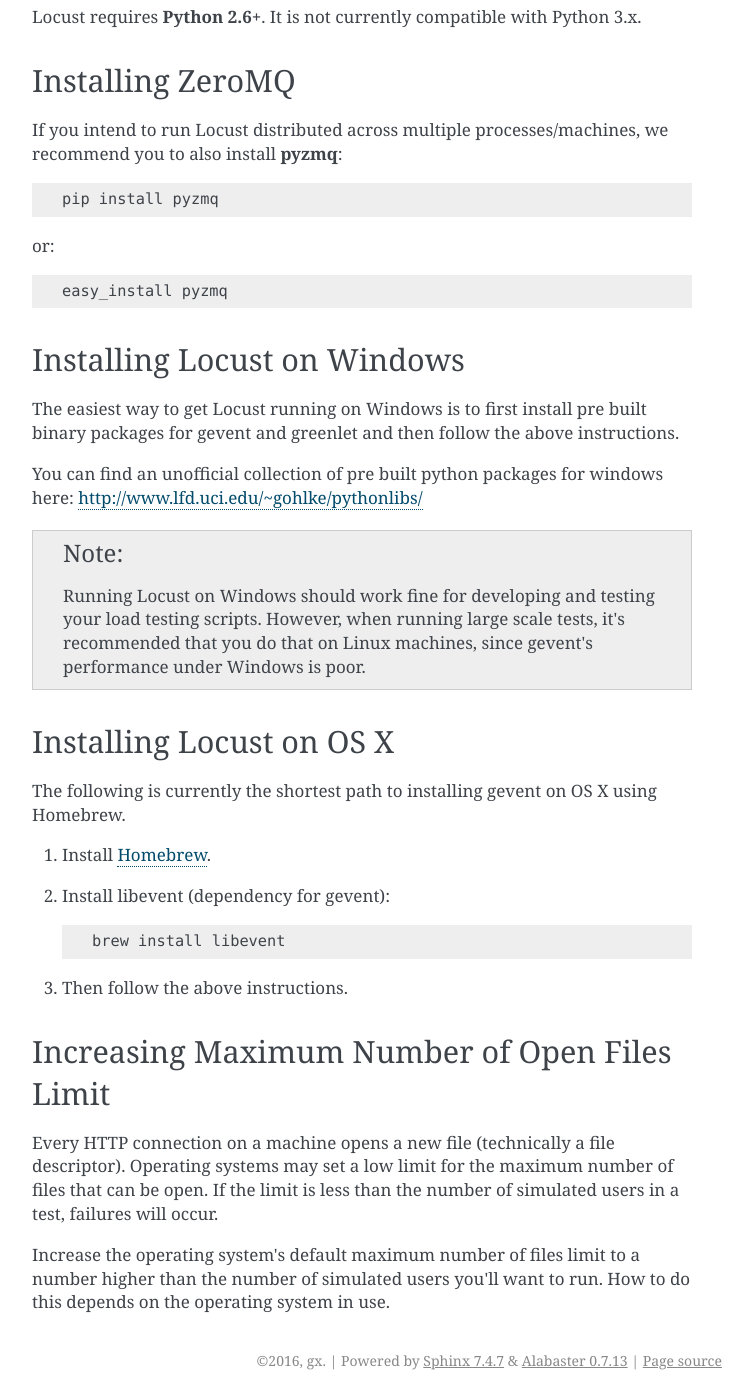
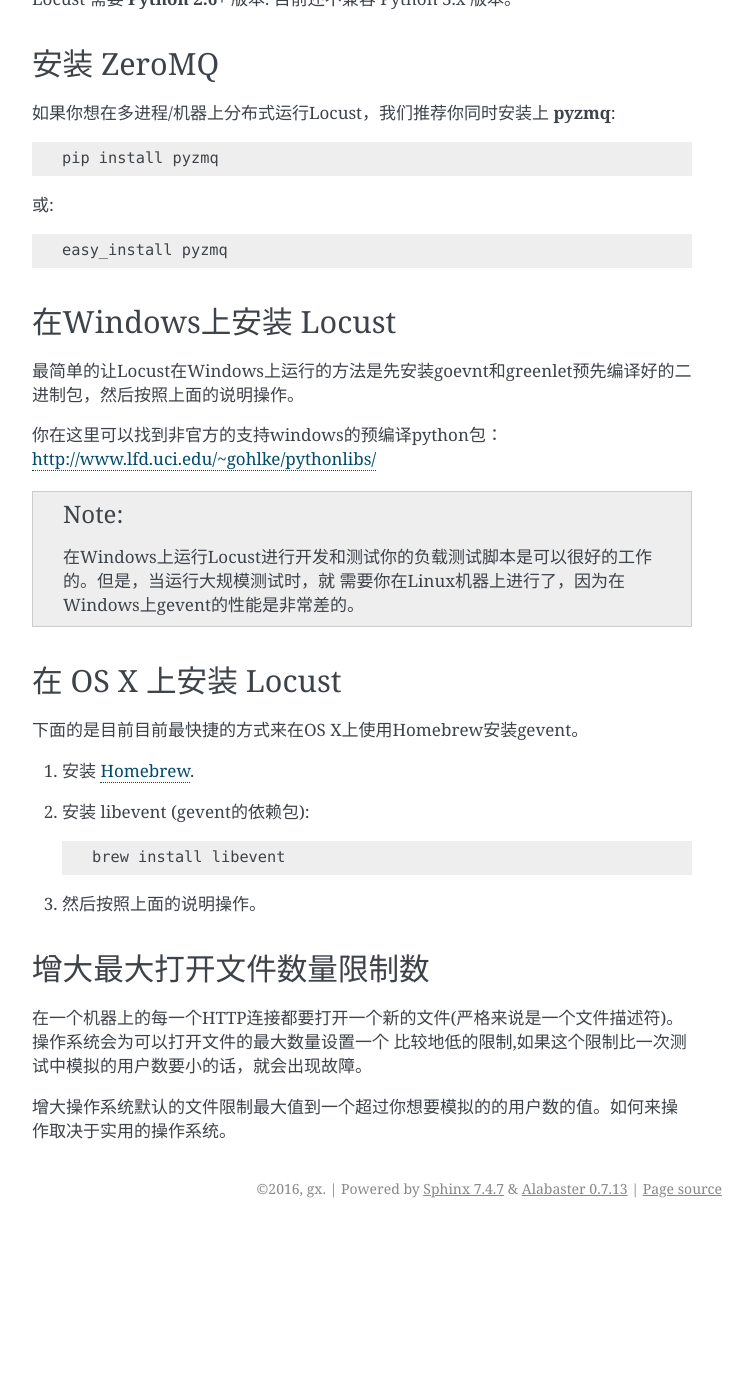
Before and after one commit to guoxu3/lst_trans, a Sphinx documentation site: the page built from doc/installation.rst, in a window 1280 px wide and 1400 px high, scrolled down 533 px. Shown: the whole window, without its empty margins (388-1141 px from the left). Built offline with Sphinx 7.4.7, drawn with Linux system fonts in a browser that asks for light colours; pages that are not in the unit, such as notebooks, are missing from menus; after the commit the page ends 1761 px from its top, so only the background shows below that; some of the changed text lies outside the part shown.

Commit message:
翻译安装部分

```diff
--- a/doc/installation.rst
+++ b/doc/installation.rst
@@ -1,78 +1,71 @@
-Installation
+安装
 ============
 
-Locust is available on PyPI and can be installed through pip or easy_install
+Locust 已经加入PyPI并且可以通过pip或easy_install安装
 
 ::
 
     pip install locustio
 
-or::
+或::
 
     easy_install locustio
 
-When Locust is installed, a **locust** command should be available in your shell (if you're not using
-virtualenv—which you should—make sure your python script directory is on your path).
+当安装好Locust后，你的shell中就有一个 **locust** 命令了(如果你没有使用virtualenv-你可以使用-确保你的python脚本
+目录在你的系统路径中)
 
 To see available options, run::
 
     locust --help
 
 
-Supported Python Versions
+支持的 Python 版本
 -------------------------
 
-Locust requires **Python 2.6+**.  It is not currently compatible with Python 3.x.
+Locust 需要 **Python 2.6+** 版本.  目前还不兼容 Python 3.x 版本。
 
 
-Installing ZeroMQ
+安装 ZeroMQ
 -----------------
 
-If you intend to run Locust distributed across multiple processes/machines, we recommend you to also
-install **pyzmq**::
+如果你想在多进程/机器上分布式运行Locust，我们推荐你同时安装上 **pyzmq**::
 
     pip install pyzmq
 
-or::
+或::
 
     easy_install pyzmq
 
-Installing Locust on Windows
+在Windows上安装 Locust
 ----------------------------
 
-The easiest way to get Locust running on Windows is to first install pre built binary packages for
-gevent and greenlet and then follow the above instructions.
+最简单的让Locust在Windows上运行的方法是先安装goevnt和greenlet预先编译好的二进制包，然后按照上面的说明操作。
 
-You can find an unofficial collection of pre built python packages for windows here:
+你在这里可以找到非官方的支持windows的预编译python包：
 `http://www.lfd.uci.edu/~gohlke/pythonlibs/ <http://www.lfd.uci.edu/~gohlke/pythonlibs/>`_
 
 .. note::
 
-    Running Locust on Windows should work fine for developing and testing your load testing
-    scripts. However, when running large scale tests, it's recommended that you do that on
-    Linux machines, since gevent's performance under Windows is poor.
+    在Windows上运行Locust进行开发和测试你的负载测试脚本是可以很好的工作的。但是，当运行大规模测试时，就
+    需要你在Linux机器上进行了，因为在Windows上gevent的性能是非常差的。
 
 
-Installing Locust on OS X
+在 OS X 上安装 Locust
 -------------------------
 
-The following is currently the shortest path to installing gevent on OS X using Homebrew.
+下面的是目前目前最快捷的方式来在OS X上使用Homebrew安装gevent。
 
-#. Install `Homebrew <http://mxcl.github.com/homebrew/>`_.
-#. Install libevent (dependency for gevent)::
+#. 安装 `Homebrew <http://mxcl.github.com/homebrew/>`_.
+#. 安装 libevent (gevent的依赖包)::
 
     brew install libevent
 
-#. Then follow the above instructions.
+#. 然后按照上面的说明操作。
 
-Increasing Maximum Number of Open Files Limit
+增大最大打开文件数量限制数
 ---------------------------------------------
 
-Every HTTP connection on a machine opens a new file (technically a file descriptor).
-Operating systems may set a low limit for the maximum number of files
-that can be open. If the limit is less than the number of simulated users in a test,
-failures will occur.
+在一个机器上的每一个HTTP连接都要打开一个新的文件(严格来说是一个文件描述符)。操作系统会为可以打开文件的最大数量设置一个
+比较地低的限制,如果这个限制比一次测试中模拟的用户数要小的话，就会出现故障。
 
-Increase the operating system's default maximum number of files limit to a number
-higher than the number of simulated users you'll want to run. How to do this depends
-on the operating system in use.
+增大操作系统默认的文件限制最大值到一个超过你想要模拟的的用户数的值。如何来操作取决于实用的操作系统。
```
Also changed, not shown: 7 other files.
